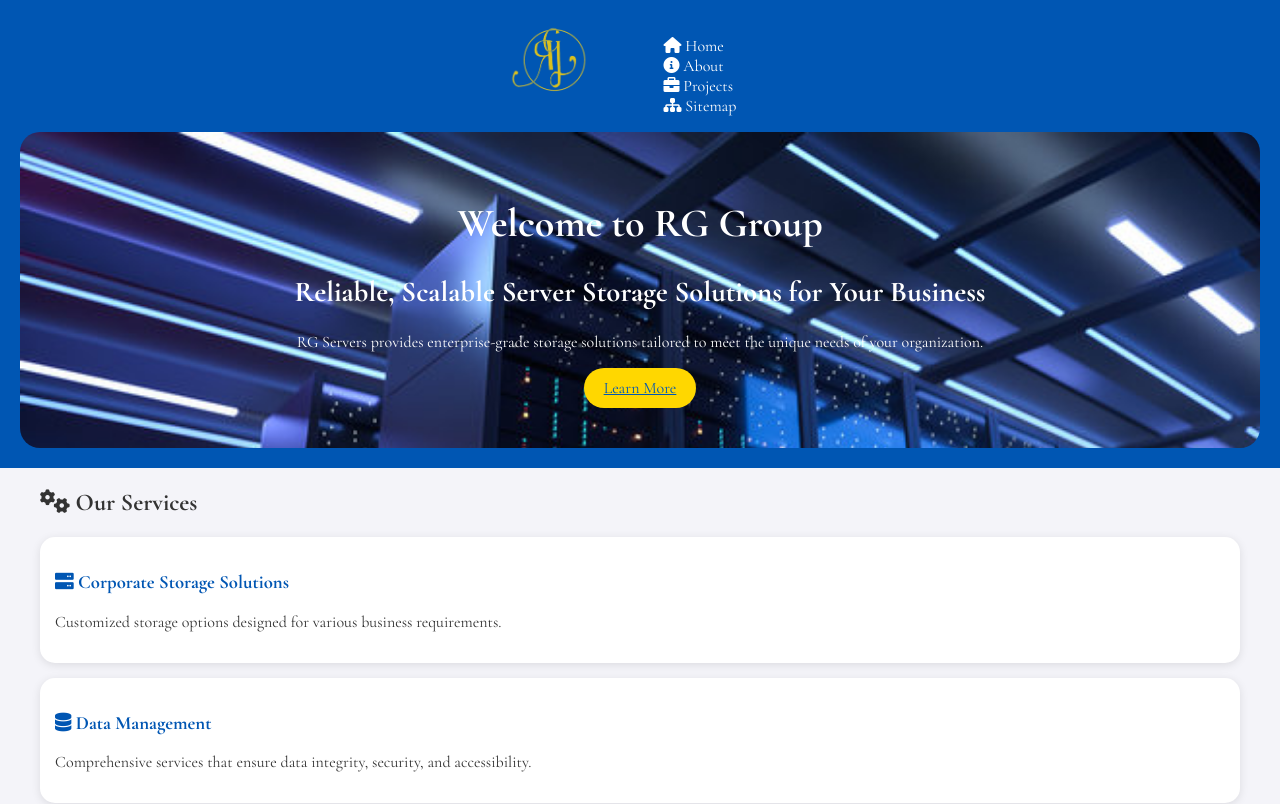
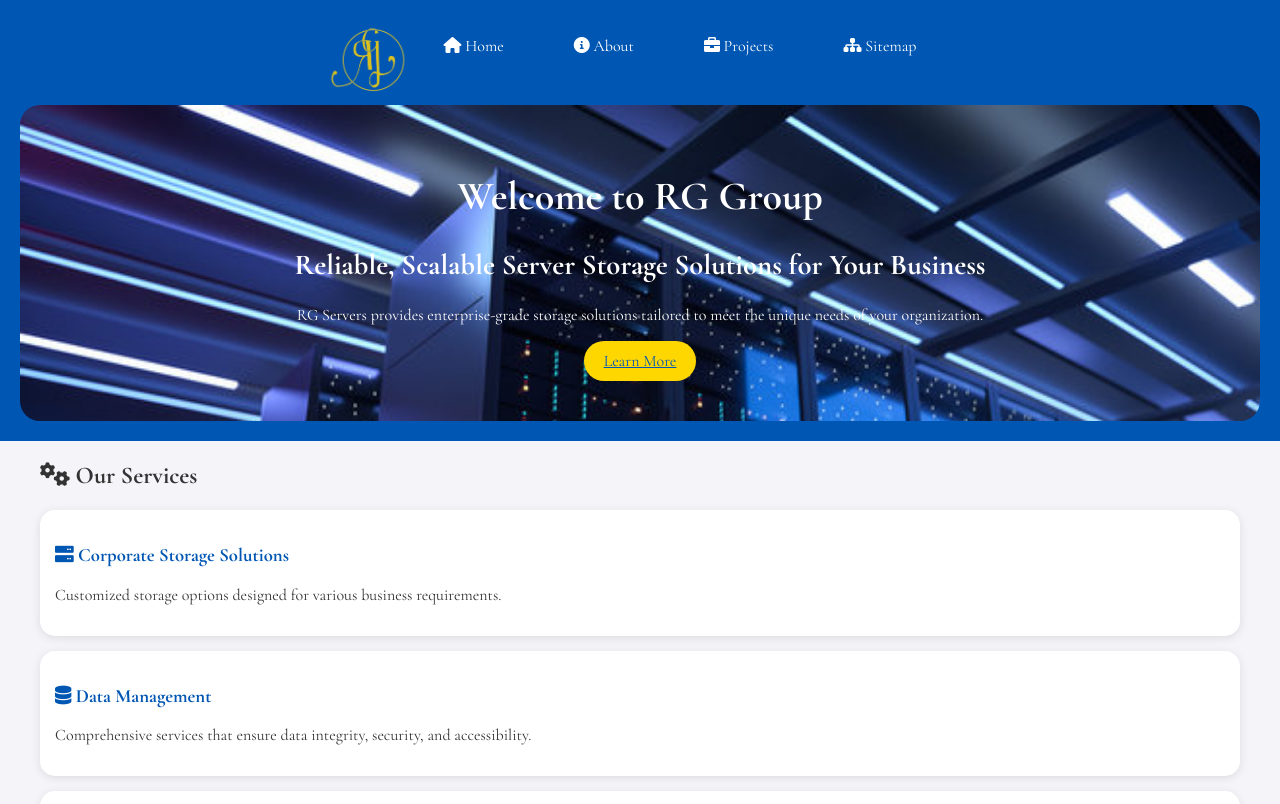
Before and after one commit to rgservers/RGSERVERS, a plain HTML site: page index.html in a window 1280 px wide. Shown: the top 804 px of the page. Drawn offline with nearby package versions, Linux system fonts and the light colour scheme; a script that the page names is missing.

Commit message:
Update styles.css

```diff
--- a/styles.css
+++ b/styles.css
@@ -23,12 +23,14 @@ header {
 }
 
 .navbar {
-    display: flex;
-    justify-content: center;
+    display: flex; /* Use flexbox for horizontal layout */
+    justify-content: center; /* Center the navigation items */
 }
 
 .nav-links {
-    list-style-type: none;
+    display: flex; /* Ensure the list is displayed as a flex container */
+    list-style-type: none; /* Remove bullet points */
+    padding: 0; /* Remove default padding */
 }
 
 .nav-links li {
@@ -46,7 +48,6 @@ header {
 .nav-links a:hover {
     background-color: #ffd700; /* Gold background on hover */
 }
-
 /* Main Content Styles */
 main {
     max-width: 1200px;
```
